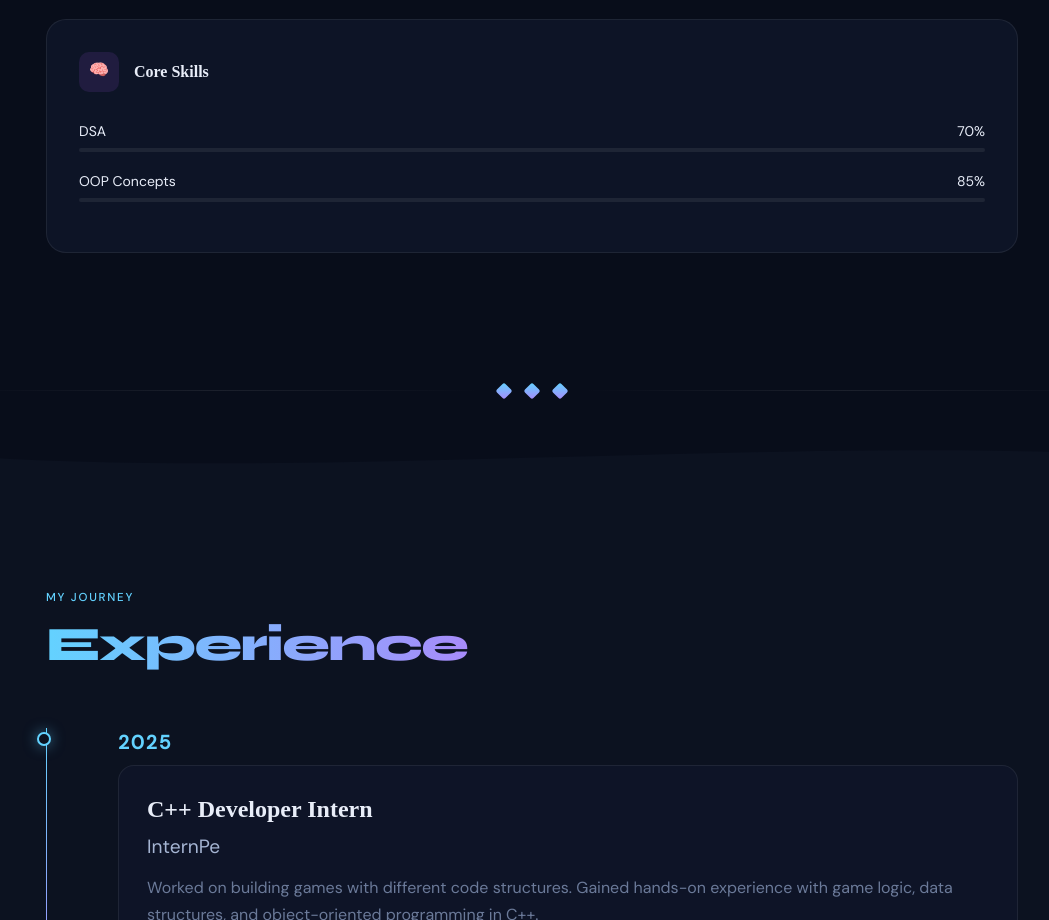
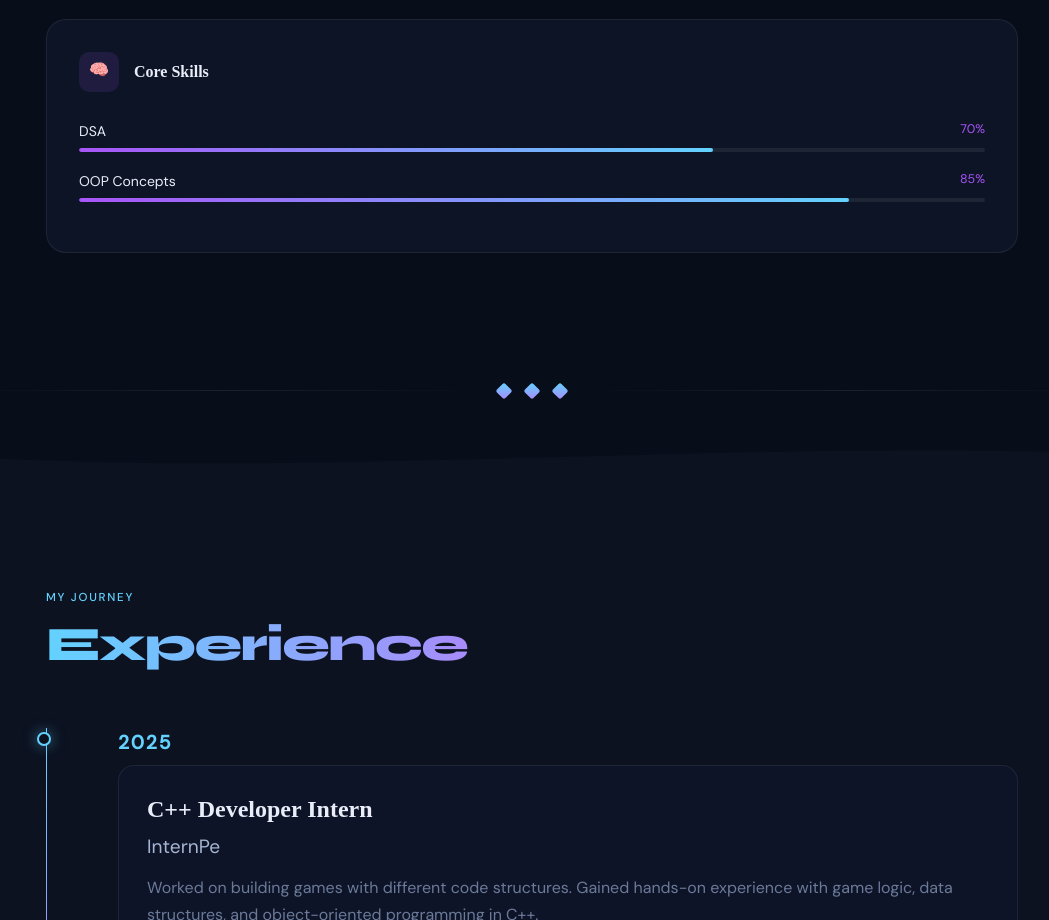
Before and after one commit to Vaishnavi22Thakur/Personal-Portfolio, a React (Vite) app: page / in a window 1280 px wide. Shown: the part 3060-3980 px from the top of the page, without its empty margins (108-1157 px from the left). Built offline with nearby package versions, Linux system fonts and the light colour scheme.

Commit message:
Updated Portfolio

```diff
--- a/src/components/Skills.css
+++ b/src/components/Skills.css
@@ -60,6 +60,7 @@
 .skill-item-pct.cyan   { color: #63d2ff; font-size: 0.78rem; }
 .skill-item-pct.violet { color: #a78bfa; font-size: 0.78rem; }
 .skill-item-pct.pink   { color: #f472b6; font-size: 0.78rem; }
+.skill-item-pct.purple { color: #a855f7; font-size: 0.78rem; }
 .skill-bar {
   height: 4px;
   background: rgba(255,255,255,0.07);
@@ -78,4 +79,5 @@
 .skill-bar-fill.cyan   { background: linear-gradient(90deg, #63d2ff, #a78bfa); }
 .skill-bar-fill.violet { background: linear-gradient(90deg, #a78bfa, #f472b6); }
 .skill-bar-fill.pink   { background: linear-gradient(90deg, #f472b6, #63d2ff); }
+.skill-bar-fill.purple { background: linear-gradient(90deg, #a855f7, #63d2ff); }
 @media (max-width: 768px) { .skills-grid { grid-template-columns: 1fr; } }
```
